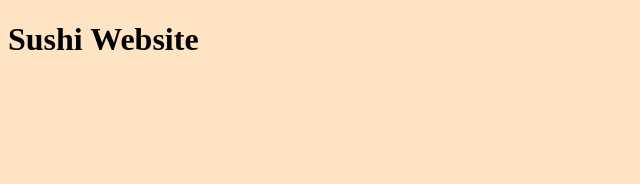
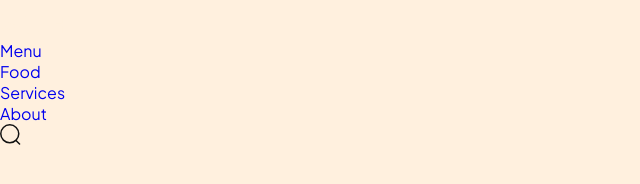
Before and after one commit to Ofarouq310/sushi, a website built with Vite: page index.html in a window 1280 px wide. Shown: the whole page, without its empty margins (0-640 px from the left). Built offline with nearby package versions, Linux system fonts and the light colour scheme.

Commit message:
Update files

```diff
--- a/index.html
+++ b/index.html
@@ -8,7 +8,29 @@
   <title>Sushi website</title>
 </head>
 <body>
-  <h1>Sushi Website</h1>
+  <header>
+    <h1>Sushi</h1>
+    <nav>
+      <uL>
+        <li>
+          <a href="#menu">Menu</a>
+        </li>
+        <li>
+          <a href="#food">Food</a>
+        </li>
+        <li>
+          <a href="#services">Services</a>
+        </li>
+        <li>
+          <a href="#about">About</a>
+        </li>
+        <li>
+          <img src="./src/assets/search.svg" />
+        </li>
+      </uL>
+    </nav>
+
+  </header>
   <script src="./src/js/script.js" type="module"></script>
 </body>
 </html>
--- /dev/null
+++ b/src/css/sections/header.css
@@ -0,0 +1,4 @@
+h1 {
+    font-variant-caps: small-caps;
+    color: var(--color-creamson);
+}
--- a/src/css/style.css
+++ b/src/css/style.css
@@ -1,3 +1,43 @@
+@import url("https://fonts.googleapis.com/css2?family=Playfair+Display:wght@400;500;600;700;800;900&display=swap");
+@import url("https://fonts.googleapis.com/css2?family=Plus+Jakarta+Sans:wght@200;300;400;500;600;700;800&display=swap");
+
+@import url("sections/header.css");
+
+:root {
+    --playfair-display: "Playfair Display", serif;
+    --plus-jakarta-sans: "Plus Jakarta Sans", sans-serif;
+
+    --primary-color: #b1454a;
+    --secondary-color: #121212;
+
+    --black-200: #020202;
+    --black-300: #333333;
+    --black-400: #1f1e31;
+    --black-500: #555555;
+    --gray-100: #888888;
+
+    --color-white: #fff;
+    --color-creamson: #fff0de;
+}
+
+* {
+    margin: 0;
+    padding: 0;
+    box-sizing: border-box;
+    scroll-behavior: smooth;
+}
+
 body {
-    background-color: bisque;
+    max-width: 1280px;
+    margin: 0 auto;
+    background-color: var(--color-creamson);
+    font-family: var(--plus-jakarta-sans);
 }
+
+a {
+    text-decoration: none;
+}
+
+li {
+    list-style: none;
+}
```
